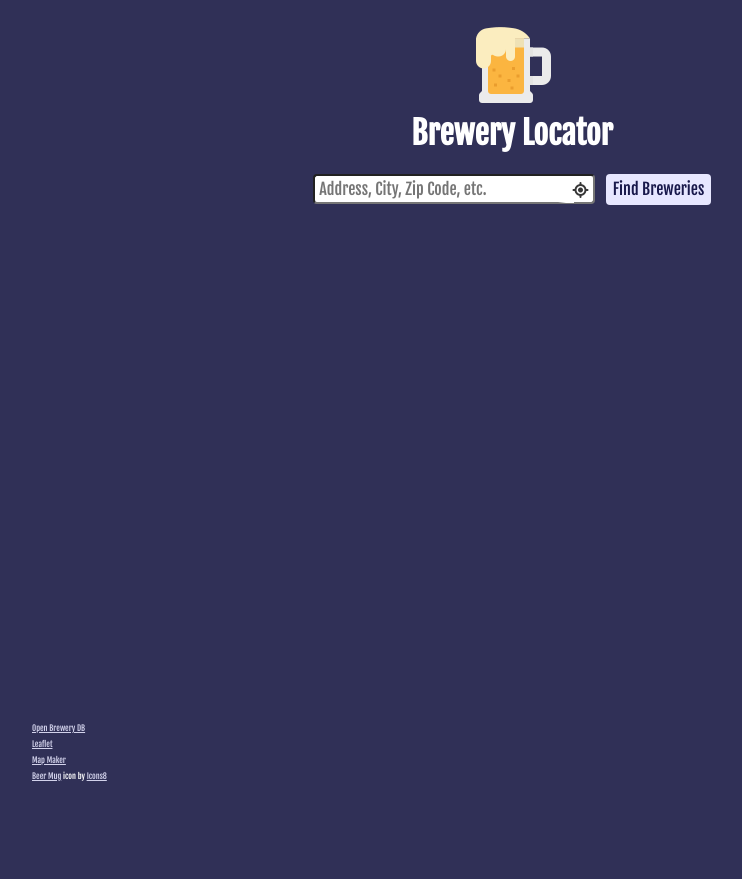
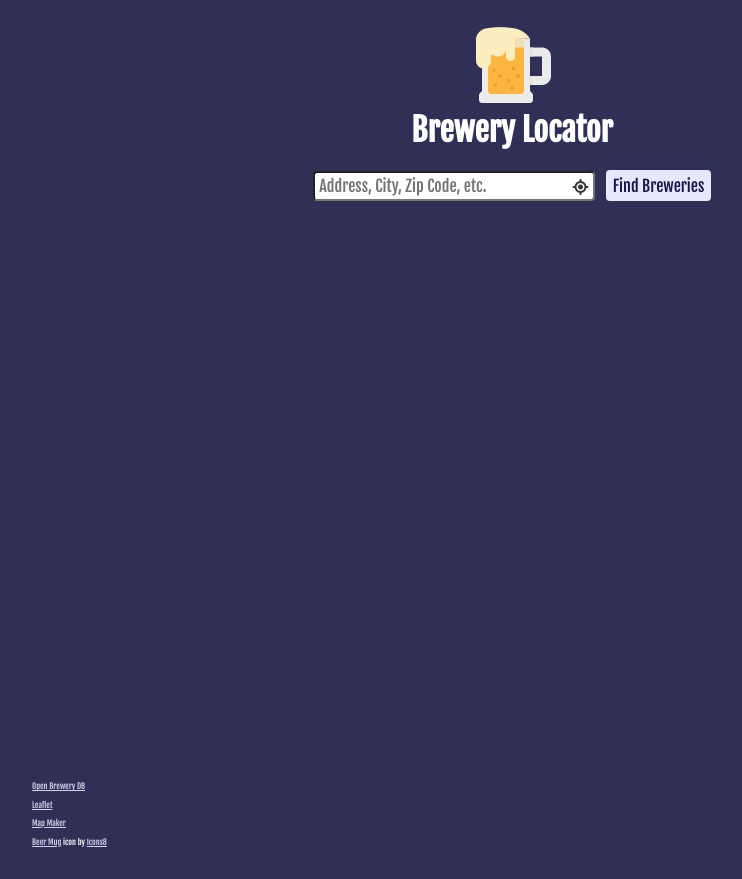
Before and after one commit to ConnorMcGehee/Brewery-Locator, a website: page index.html in a window 1280 px wide. Shown: the whole page, without its empty margins (128-870 px from the left). Before the commit the page ends 800 px from the top, so only its background shows below. Drawn offline with nearby package versions, Linux system fonts and the light colour scheme.

Commit message:
Style changes

```diff
--- a/app.js
+++ b/app.js
@@ -102,6 +102,7 @@ const updateElement = (data) => {
 const onMapLoad = () => {
     progressBar.style.display = "none";
     mapElement.style.border = "0.15rem white solid";
+    map.invalidateSize();
 };
 const throwError = (err) => {
     console.log(err);
--- a/app.ts
+++ b/app.ts
@@ -115,6 +115,7 @@ const updateElement = (data: any) => {
 const onMapLoad = () => {
     progressBar.style.display = "none";
     mapElement.style.border = "0.15rem white solid";
+    map.invalidateSize();
 }
 
 const throwError = (err: GeolocationPositionError) => {
--- a/index.html
+++ b/index.html
@@ -39,13 +39,15 @@
         <progress id="progress"></progress>
         <h3 id="formatted-location"></h3>
         <ul id="brewery-list"></ul>
-        <div id="map"></div>
+        <div id="map-container">
+            <div id="map"></div>
+        </div>
         <footer>
             <a href="https://www.openbrewerydb.org" target="_blank">Open Brewery DB</a><br />
             <a href="https://leafletjs.com" target="_blank">Leaflet</a><br />
             <a href="https://maps.co" target="_blank">Map Maker</a><br />
-            <a target="_blank" href="https://icons8.com/icon/VGW0oSimiqxp/beer-mug">Beer Mug</a> icon by <a target="_blank"
-                href="https://icons8.com">Icons8</a>
+            <span><a target="_blank" href="https://icons8.com/icon/VGW0oSimiqxp/beer-mug">Beer Mug</a> icon by <a
+                    target="_blank" href="https://icons8.com">Icons8</a></span>
         </footer>
     </main>
 </body>
--- a/style.css
+++ b/style.css
@@ -12,6 +12,9 @@ h1 {
 main {
     max-width: 60rem;
     margin: auto;
+    display: flex;
+    flex-direction: column;
+    align-items: center;
 }
 
 #search {
@@ -108,6 +111,10 @@ button:active {
     background-color: rgb(182, 182, 207);
 }
 
+#map-container {
+    width: 95vw;
+}
+
 #map {
     height: 30rem;
     max-width: 60rem;
@@ -122,11 +129,12 @@ progress {
 }
 
 footer {
-    position: absolute;
-    bottom: 0;
+    display: flex;
+    flex-direction: column;
     text-align: left;
+    justify-self: flex-end;
+    align-self: flex-start;
     font-size: 0.5rem;
     margin-top: 1rem;
     margin-bottom: 1rem;
-    line-height: 1rem;
 }
```
Also changed, not shown: index.js.
